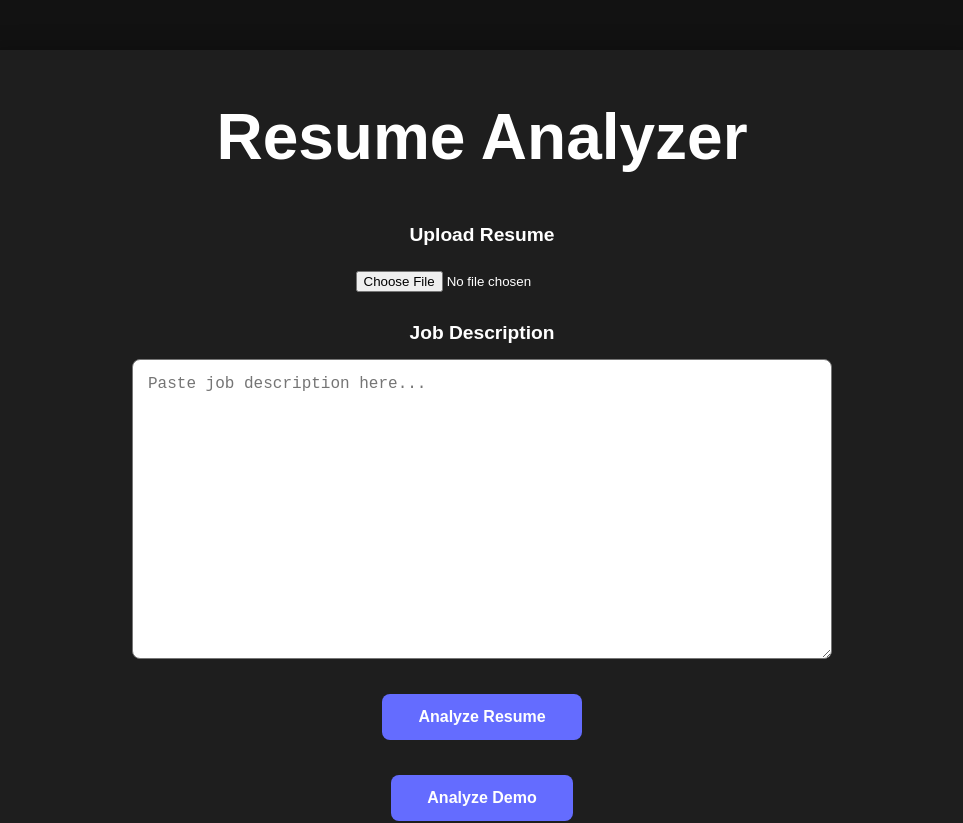
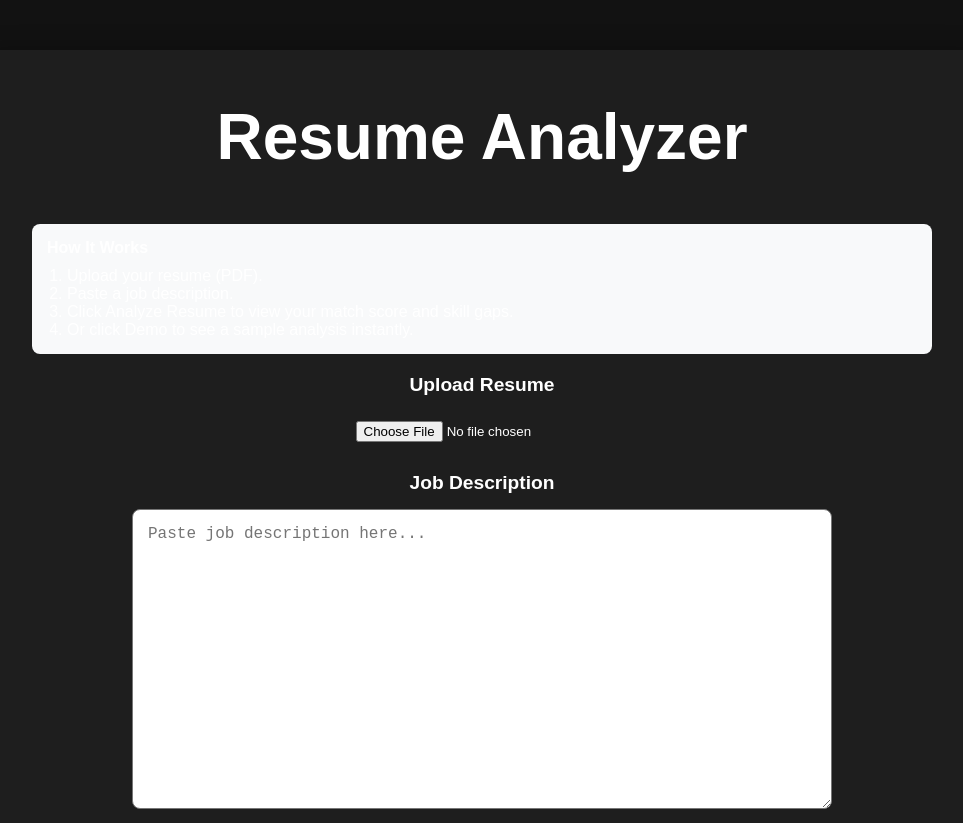
Before and after one commit to JeancarlosG97/resume-analyzer-ui, a React (Vite) app: page / in a window 1280 px wide. Shown: the top 823 px of the page, without its empty margins (158-1121 px from the left). Built offline with nearby package versions, Linux system fonts and the light colour scheme.

Commit message:
instructions

```diff
--- a/src/App.css
+++ b/src/App.css
@@ -126,3 +126,20 @@ button:hover {
     margin-bottom: 20px;
     text-align: center;
 }
+
+.instructions {
+    background-color: #f8f9fa;
+    padding: 15px;
+    border-radius: 8px;
+    margin-bottom: 20px;
+    text-align: left;
+}
+
+.instructions p {
+    margin-top: 0;
+    font-weight: bold;
+}
+
+.instructions ol {
+    margin: 10px 0 0 20px;
+}
--- a/src/App.jsx
+++ b/src/App.jsx
@@ -39,6 +39,15 @@ function App() {
     return (
         <div className="container">
             <h1>Resume Analyzer</h1>
+            <div className="instructions">
+                <p><strong>How It Works</strong></p>
+                <ol>
+                    <li>Upload your resume (PDF).</li>
+                    <li>Paste a job description.</li>
+                    <li>Click Analyze Resume to view your match score and skill gaps.</li>
+                    <li>Or click Demo to see a sample analysis instantly.</li>
+                </ol>
+            </div>
 
             <div className="input-section">
                 <label>Upload Resume</label>
@@ -65,7 +74,7 @@ function App() {
             </button>
 
             <button onClick={handleAnalyzeDemo} >
-                Analyze Demo
+                Demo
             </button>
 
             {analysis && (
```
